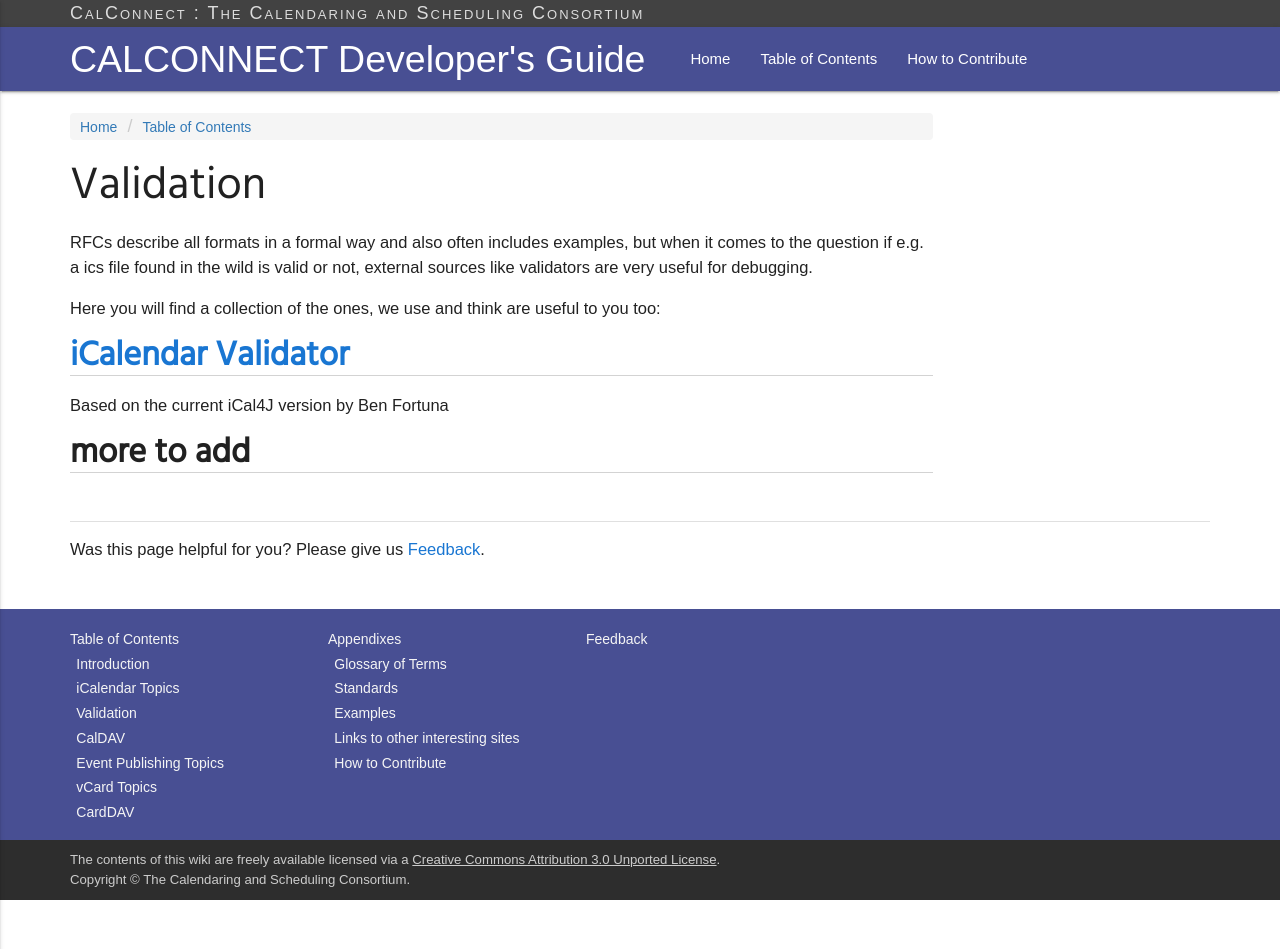
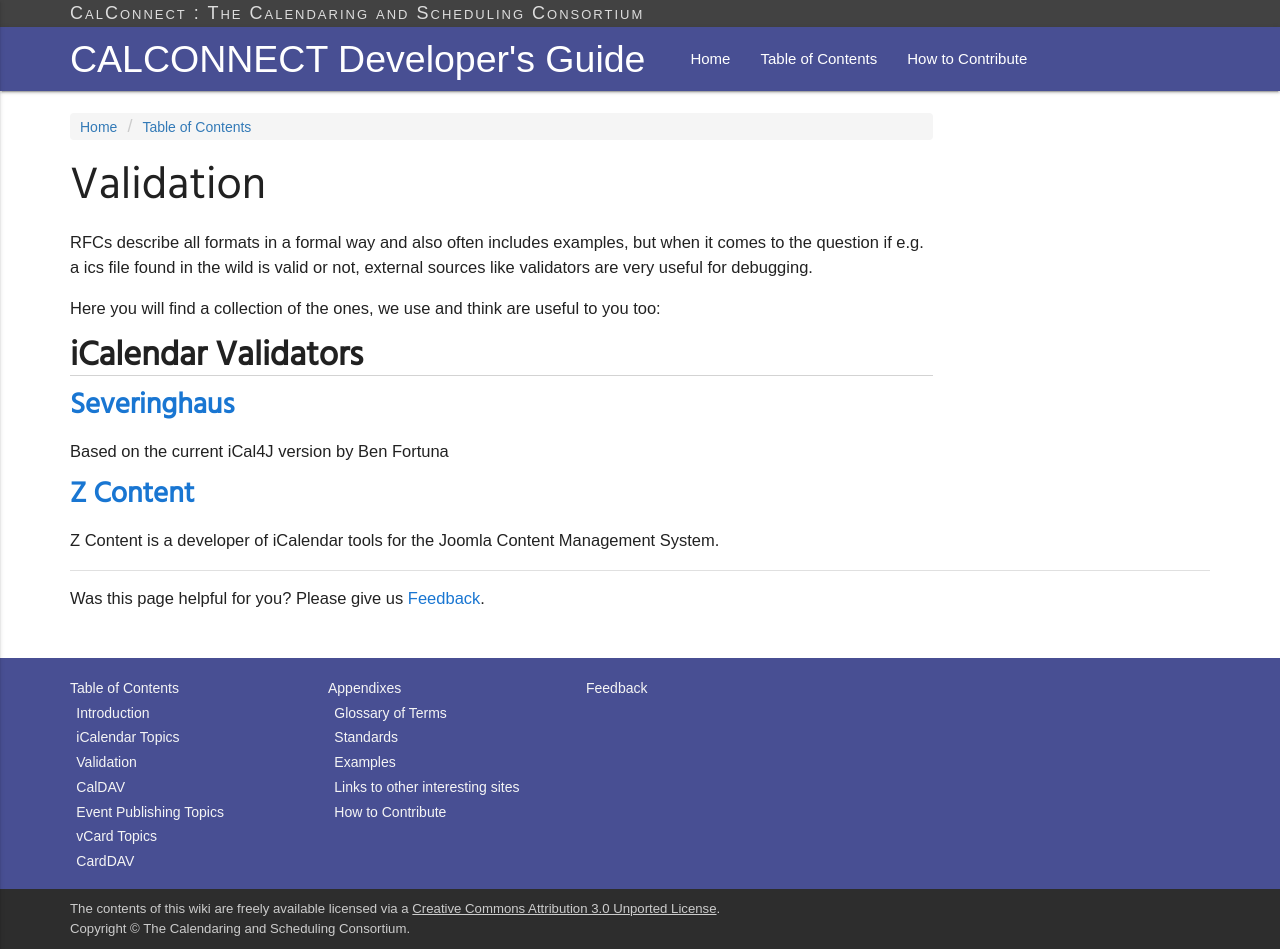
Before and after one commit to CalConnect/DEVGUIDE, a Jekyll site: the page built from _pages/Validation.md, in a window 1280 px wide. Built offline with Jekyll 4.4.1, drawn with Linux system fonts in a browser that asks for light colours; some web fonts are replaced; before the commit the page ends 900 px from its top, so only the background shows below that.

Commit message:
Add z content ical validator

```diff
--- a/_pages/Validation.md
+++ b/_pages/Validation.md
@@ -11,7 +11,10 @@ RFCs describe all formats in a formal way and also often includes examples, but
 
 Here you will find a collection of the ones, we use and think are useful to you too:
 
-## [iCalendar Validator](http://severinghaus.org/projects/icv/)
+## iCalendar Validators
+
+### [Severinghaus](http://severinghaus.org/projects/icv/)
 Based on the current iCal4J version by Ben Fortuna
 
-## more to add
+### [Z Content](https://icalendar.org/validator.html)
+Z Content is a developer of iCalendar tools for the Joomla Content Management System.
```
